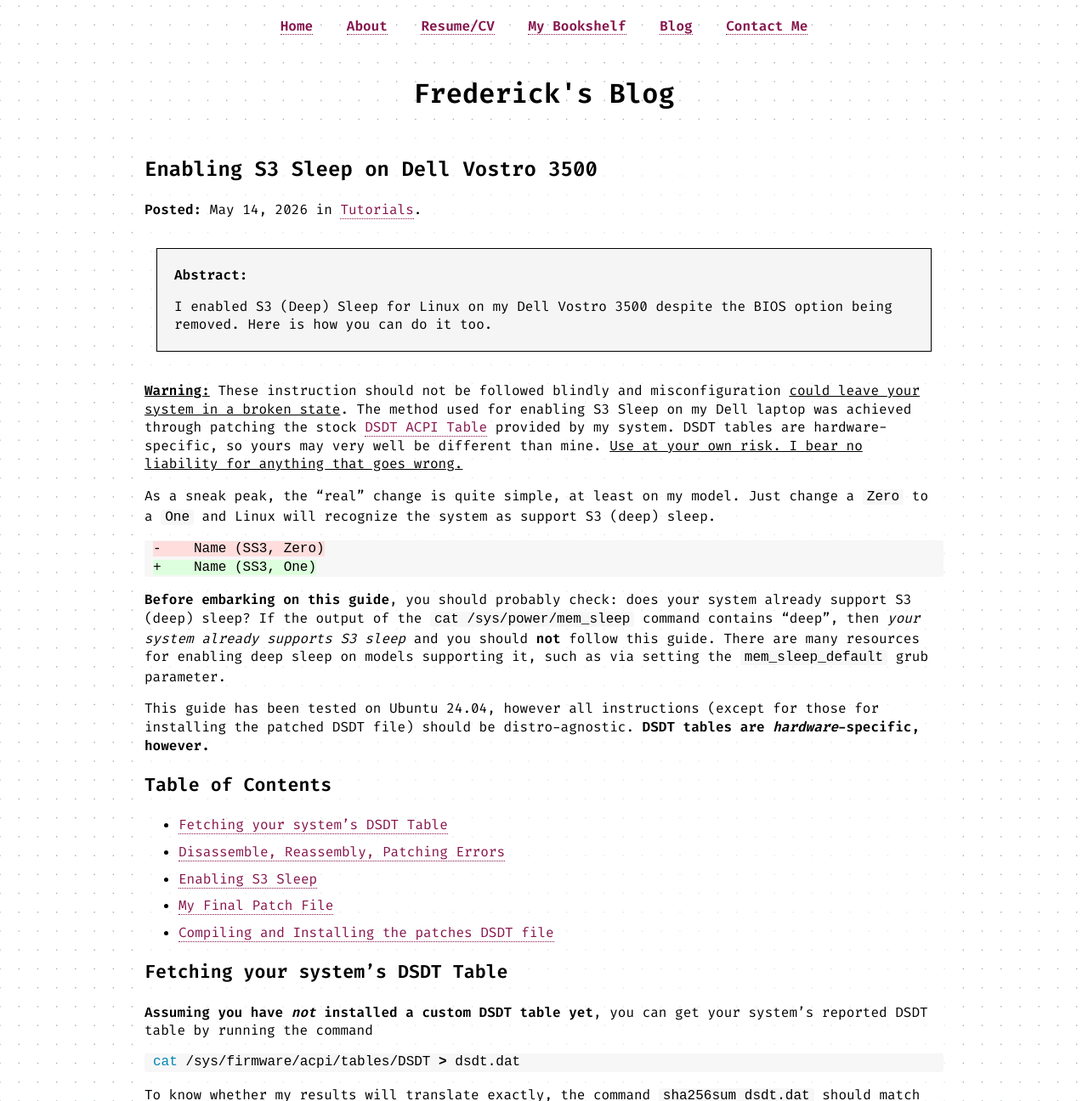
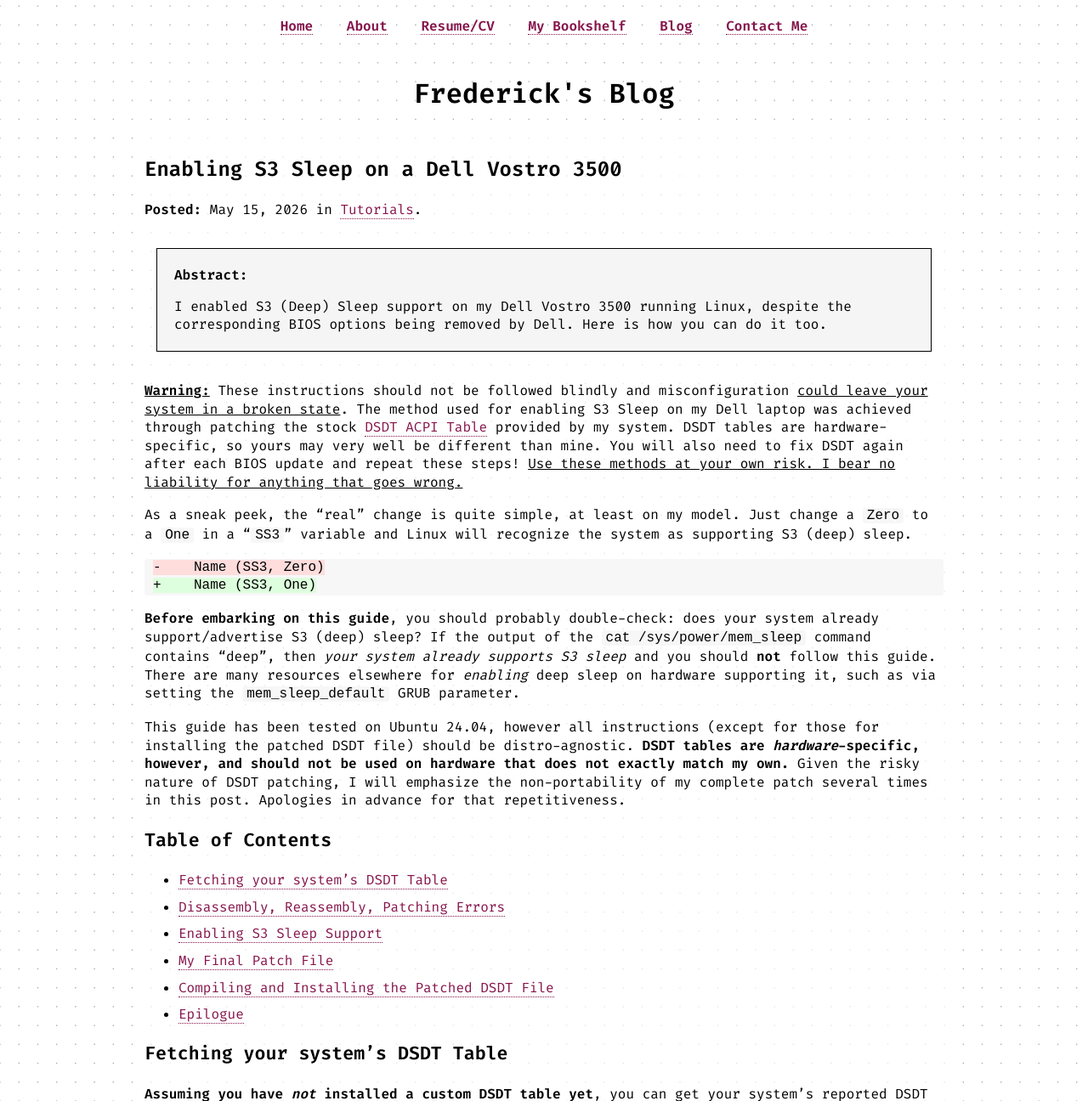
Before and after one commit to FrederickGeek8/freddy.us, a Jekyll site: the page built from _posts/2026-05-14-dell-s3-sleep.md, in a window 1280 px wide and 1400 px high, cut to the strip 104-1400 px from the top of the window. Shown: the whole strip at 85% size. Built offline with Jekyll 4.4.1, drawn with Linux system fonts in a browser that asks for light colours; some of the changed text lies outside the part shown.

Commit message:
Final draft

````diff
--- a/_posts/2026-05-14-dell-s3-sleep.md
+++ b/_posts/2026-05-14-dell-s3-sleep.md
@@ -1,25 +1,25 @@
 ---
 layout: post
-title: Enabling S3 Sleep on Dell Vostro 3500
-date: 2026-05-14
+title: Enabling S3 Sleep on a Dell Vostro 3500
+date: 2026-05-15
 category: Tutorials
-description: I enabled S3 (Deep) Sleep for Linux on my Dell Vostro 3500 despite the BIOS option being removed. Here is how you can do it too.
+description: I enabled S3 (Deep) Sleep support on my Dell Vostro 3500 running Linux, despite the corresponding BIOS options being removed by Dell. Here is how you can do it too.
 tags: [tutorial, linux]
 post_id: dell-s3-sleep
 ---
 
-<u markdown="1"><strong>Warning:</strong></u> These instruction should not be followed blindly and misconfiguration <u>could leave your system in a broken state</u>. The method used for enabling S3 Sleep on my Dell laptop was achieved through patching the stock [DSDT ACPI Table](https://wiki.archlinux.org/title/DSDT) provided by my system. DSDT tables are hardware-specific, so yours may very well be different than mine. <u>Use at your own risk. I bear no liability for anything that goes wrong.</u>
+<u markdown="1"><strong>Warning:</strong></u> These instructions should not be followed blindly and misconfiguration <u>could leave your system in a broken state</u>. The method used for enabling S3 Sleep on my Dell laptop was achieved through patching the stock [DSDT ACPI Table](https://wiki.archlinux.org/title/DSDT) provided by my system. DSDT tables are hardware-specific, so yours may very well be different than mine. You will also need to fix DSDT again after each BIOS update and repeat these steps! <u>Use these methods at your own risk. I bear no liability for anything that goes wrong.</u>
 
-As a sneak peak, the "real" change is quite simple, at least on my model. Just change a `Zero` to a `One` and Linux will recognize the system as support S3 (deep) sleep.
+As a sneak peek, the "real" change is quite simple, at least on my model. Just change a `Zero` to a `One` in a "`SS3`" variable and Linux will recognize the system as supporting S3 (deep) sleep.
 
 ```diff
 -    Name (SS3, Zero)
 +    Name (SS3, One)
 ```
 
-**Before embarking on this guide**, you should probably check: does your system already support S3 (deep) sleep? If the output of the `cat /sys/power/mem_sleep` command contains "deep", then _your system already supports S3 sleep_ and you should **not** follow this guide. There are many resources for enabling deep sleep on models supporting it, such as via setting the `mem_sleep_default` grub parameter.
+**Before embarking on this guide**, you should probably double-check: does your system already support/advertise S3 (deep) sleep? If the output of the `cat /sys/power/mem_sleep` command contains "deep", then _your system already supports S3 sleep_ and you should **not** follow this guide. There are many resources elsewhere for _enabling_ deep sleep on hardware supporting it, such as via setting the `mem_sleep_default` GRUB parameter.
 
-This guide has been tested on Ubuntu 24.04, however all instructions (except for those for installing the patched DSDT file) should be distro-agnostic. **DSDT tables are _hardware_-specific, however.**
+This guide has been tested on Ubuntu 24.04, however all instructions (except for those for installing the patched DSDT file) should be distro-agnostic. **DSDT tables are _hardware_-specific, however, and should not be used on hardware that does not exactly match my own.** Given the risky nature of DSDT patching, I will emphasize the non-portability of my complete patch several times in this post. Apologies in advance for that repetitiveness.
 
 ### Table of Contents
 {:.no_toc}
@@ -42,15 +42,19 @@
 bf9e3180184d40ee16d52d64cb29dc7820fac59163975c28483e49accba43789  dsdt.dat
 ```
 
-### Disassemble, Reassembly, Patching Errors
+If the hashes _do not_ match, don't dismay. You may still find this guide insightful, but you should not apply my patches as-is.
 
-Disassemble the binary to a `.dsl` file with the command
+### Disassembly, Reassembly, Patching Errors
+
+To begin, disassemble the `dsdt.dat` binary to a `.dsl` file with the command:
 
 ```bash
 iasl -d dsdt.dat
 ```
 
-To test whether there are bugs that the OEM introduced (there were with mine), recompile the ~.dsl~ file with the command.
+which should produce a `dsdt.dsl` file.
+
+It is possible that your DSDT table ships with bugs that prevent re-compilation. We first should check for and fix any compilation errors that occur. Compile the disassembled `.dsl` file with the command:
 
 ```bash
 iasl -tc dsdt.dsl
@@ -58,7 +62,7 @@
 
 If there are errors in the compilation, you will see an error at the bottom reading "No AML files were generated due to compiler error(s)". "Warnings" and "Remarks" are fine, but Errors are fatal.
 
-To find any errors, you can redirect the large output for a file by running `iasl -tc dsdt.dsl &> output.txt` and open it in `less`, searching for lines beginning with "Error". In my case, I had the following 3 Errors:
+To find any errors, you can redirect the large output for a file by running `iasl -tc dsdt.dsl &> output.txt` and open it in `less`, and search for lines beginning with "Error". **In my case, I had the following 3 Errors:**
 
 ```
 dsdt.dsl     85:     External (_SB_.PC00.LPCB.ECDV.CMFC.DLPN, UnknownObj)
@@ -71,7 +75,7 @@
 Error    6163 -                                           ^ Object is created temporarily in another method and cannot be accessed (_SB_.PC00.LPCB.ECDV.CMFC.IDPC)
 ```
 
-To solve this, the following 3 lines could be deleted:
+You will need to fix all issues in the `dsdt.dsl` file to proceed. To fix **my** errors, the following 3 lines problematic lines were deleted:
 
 ```diff
 @@ -82,9 +82,6 @@ DefinitionBlock ("", "DSDT", 2, "DELL  ", "Dell Inc", 0x00000002)
@@ -86,15 +90,15 @@
 
 Running `iasl -tc dsdt.dsl` again runs with no errors.
 
-### Enabling S3 Sleep
+### Enabling S3 Sleep Support
 
-There is a single-line change that enables S3 sleep support on my system, namely changing this value from Zero to One.
+After fixing the compilation bugs of the stock Dell ACPI table, there is a single-line change that enables S3 sleep support on my system, namely changing this variable's value from `Zero` to `One`:
 ```diff
 -    Name (SS3, Zero)
 +    Name (SS3, One)
 ```
 
-which activates the block
+which now activates the block later in the `dsl` file:
 ```
     If (SS3)
     {
@@ -108,7 +112,9 @@
     }
 ```
 
-**One more patch is necessary** -- incrementing the "DefinitionBlock" near the top of the file. My OEM version is "2" and this has been incremented to "3":
+If your `.dat` hash did not match mine, but your `.dsl` file contains the `SS3` variable definition and `if` block above, then you may be in luck! It might be worth making that single-line change in your `.dsl` too.
+
+**One more patch is necessary** -- incrementing the version number in the "DefinitionBlock" near the top of the file, so that the patched version is preferred over the OEM. My OEM version is "2" and I have now incremented it to "3":
 
 ```diff
 -DefinitionBlock ("", "DSDT", 2, "DELL  ", "Dell Inc", 0x00000002)
@@ -117,14 +123,16 @@
 
 ### My Final Patch File
 
-<u><strong>Caution:</strong></u> **This patch will likely not work on your system without modification.** You can double check your sha256sum of your raw `.dat` file with:
+<u><strong>Caution:</strong></u> **This patch will likely not work on your system without modification.** You can double-check your sha256 hash of your raw `.dat` file with:
 
 ```
 ; sha256sum dsdt.dat
 bf9e3180184d40ee16d52d64cb29dc7820fac59163975c28483e49accba43789  dsdt.dat
 ```
 
-Below is the complete patch from my system, which can be applied with `patch < /path/to/patch/file`. I have also included it for download here: [dsdt.dsl.patch](/assets/per-post/dell-s3-sleep/dsdt.dsl.patch)
+If the hash does not match, _do not apply my patch_. You can follow the rationale that informed the creation of my patch file (as outlined in the previous sections) to help you craft your own patch file, as long as your `.dsl` is not _too_ different from mine.
+
+Below is the complete `.dsl` patch from my system, which can be applied with the command `patch < /path/to/patch/file` (assuming you are in the directory containing your `dsdt.dsl` file). I have also included the patch file below for download here: [dsdt.dsl.patch](/assets/per-post/dell-s3-sleep/dsdt.dsl.patch)
 ```diff
 --- dsdt.dsl
 +++ dsdt.dsl	2026-05-14 20:45:53.215975289 -0400
@@ -158,7 +166,7 @@
      Field (GNVS, AnyAcc, Lock, Preserve)
 ```
 
-### Compiling and Installing the patches DSDT file
+### Compiling and Installing the Patched DSDT File
 
 Compiling your new DSDT table is the same as before:
 ```bash
@@ -169,9 +177,9 @@
 
 I will largely leave the installation of the DSL file up to you. The Arch Wiki has a good guide on how to do this: [https://wiki.archlinux.org/title/DSDT#Using_modified_code](https://wiki.archlinux.org/title/DSDT#Using_modified_code). I personally followed their ["Using a CPIO archive"](https://wiki.archlinux.org/title/DSDT#Using_a_CPIO_archive) instructions to get the modified table installed on my Ubuntu 24.04 system.
 
-When you boot back into Linux, `cat /sys/power/mem_sleep` should now show `[s2idle] deep`. Meaning that `deep` sleep is _supported_ but not enabled. There are a few ways to enable S3 sleep by default, but if you are a GRUB user, adding `mem_sleep_default=deep` to your `/etc/default/grub` should enable S3 sleep!
+When you boot back into Linux after install the patched `.aml` file, `cat /sys/power/mem_sleep` should now show `[s2idle] deep`. Meaning that `deep` sleep is _supported_ but not _enabled_ (the `[]` brackets indicate the enabled option). There are a few ways to enable S3 sleep by default, but if you are a GRUB user, adding `mem_sleep_default=deep` to your `/etc/default/grub` should enable S3 sleep!
 
-You should now be done! When cycling between suspend and resume, you can test that you are entering S3 sleep by running `journalctl -k -b -1 | grep "S3\|deep"`. If all goes well, you should see something like this.
+You should now be done! If you added `mem_sleep_default=deep` to your GRUB config, then S3 sleep should be enabled on your next reboot. You can temporarily enable deep sleep without rebooting via the command `echo deep > /sys/power/mem_sleep` in a `su` prompt. When cycling between suspend and resume, you can test that you are entering S3 sleep by running `journalctl -k -b -0 | grep "S3\|deep"`. If all goes well, you should see something like this.
 
 ```bash
 ; journalctl -k -b -1 | grep "S3\|deep"
@@ -193,3 +201,11 @@
 May 14 21:52:40 fredux kernel: ACPI: PM: Preparing to enter system sleep state S3
 May 14 21:52:40 fredux kernel: ACPI: PM: Waking up from system sleep state S3
 ```
+
+### Epilogue
+
+Did this work for your Dell Vostro 3500? Did you see a "one-line" fix similar to mine? Leave a comment below!
+
+I also appreciate any feedback on this post, or any edits you suggest I make. I am very new to ACPI tinkering, with experience only through working with the [T2 Linux](https://wiki.t2linux.org/) folks, so please correct me if I got something wrong! Given the hardware-specificity of my patch, it is tough for me to provide general support for enabling S3 sleep on Dell machines, so apologies if I don't reply to all comments asking for support.
+
+Thanks for reading! I hope this guide helped you.
````
